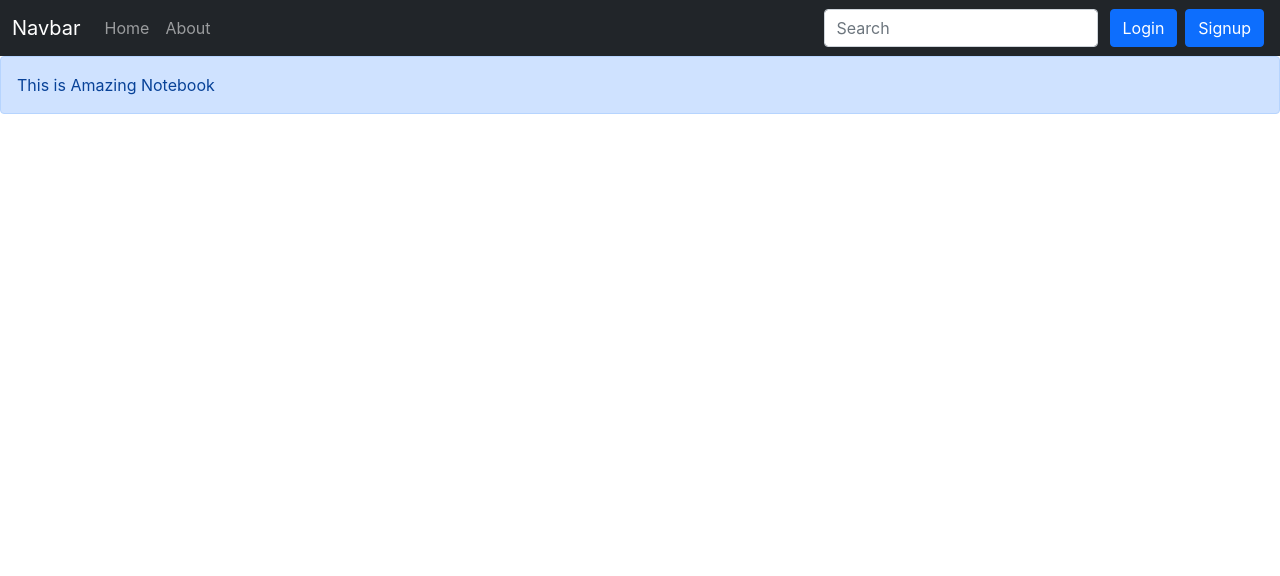
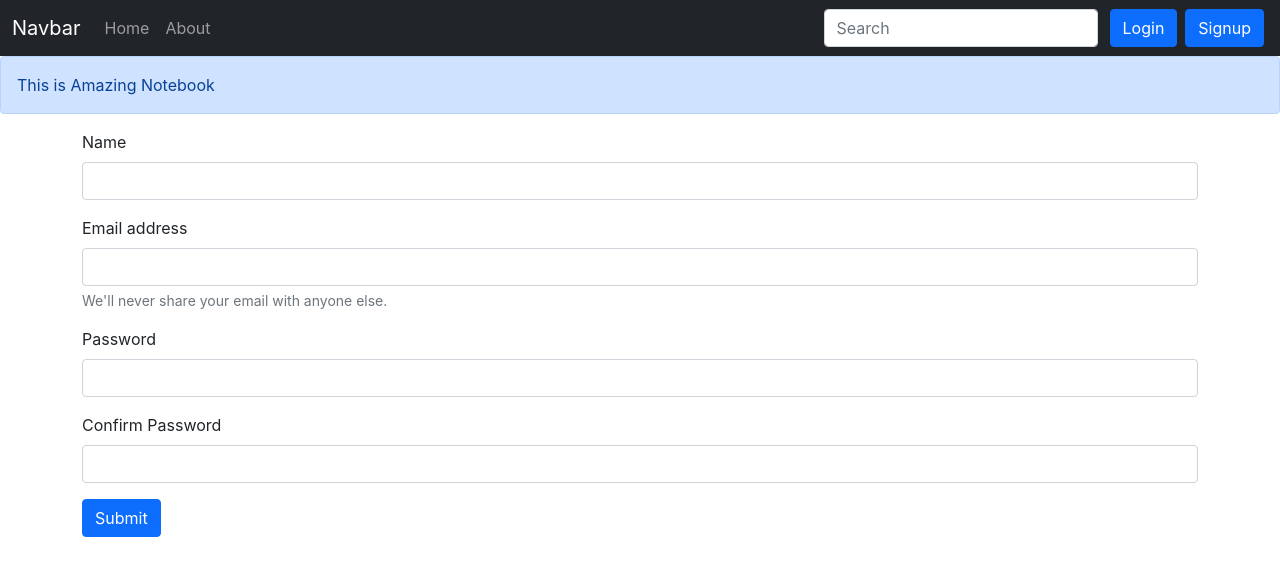
Before and after one commit to deepakpatel-dev/iNotebook, a React (Create React App) app: page /signup in a window 1280 px wide. Shown: the top 576 px of the page. Built offline with nearby package versions, Linux system fonts and the light colour scheme.

Commit message:
Adding SignUp Component to iNotebook

```diff
--- a/src/Components/Signup.js
+++ b/src/Components/Signup.js
@@ -1,9 +1,63 @@
-import React from 'react'
+import React, {useState} from 'react'
+import { useHistory } from 'react-router-dom'
 
-const Signup = () => {
+
+const Signup = (props) => {
+    const [credentials, setCredentials] = useState({name:"", email: "", password: "", cpassword:""})
+
+    let history = useHistory();
+
+    const handleSubmit = async (e) => {
+        const {name,email,password} = credentials;
+        e.preventDefault();
+        const response = await fetch("http://localhost:5000/api/auth/createuser", {
+            method: 'POST',
+            headers: {
+                'Content-Type': 'application/json'
+            },
+            body: JSON.stringify({name,email,password})
+        });
+        const json = await response.json()
+        console.log(json);
+        if (json.success){
+            // Save the auth token and redirect
+            localStorage.setItem('token', json.authtoken);
+            history.push("/");
+
+        }
+        else{
+            alert("Invalid credentials");
+        }
+    }
+
+    const onChange = (e)=>{
+        setCredentials({...credentials, [e.target.name]: e.target.value})
+    }
+
     return (
         <div>
+            <form  onSubmit={handleSubmit}>
+                <div className="mb-3">
+                    <label htmlFor="name" className="form-label">Name</label>
+                    <input type="text" className="form-control" onChange={onChange} id="name" name="name" aria-describedby="emailHelp" />
+                    <div id="emailHelp" className="form-text"></div>
+                </div>
+                <div className="mb-3">
+                    <label htmlFor="email" className="form-label">Email address</label>
+                    <input type="email" className="form-control" onChange={onChange} id="email" name="email" aria-describedby="emailHelp" />
+                    <div id="emailHelp" className="form-text">We'll never share your email with anyone else.</div>
+                </div>
+                <div className="mb-3">
+                    <label htmlFor="password" className="form-label">Password</label>
+                    <input type="password" className="form-control" onChange={onChange} name="password" id="password" minLength={5} required/>
+                </div>
+                <div className="mb-3">
+                    <label htmlFor="cpassword" className="form-label">Confirm Password</label>
+                    <input type="password" className="form-control" onChange={onChange} name="cpassword" id="cpassword" minLength={5} required/>
+                </div>
 
+                <button type="submit" className="btn btn-primary">Submit</button>
+            </form>
         </div>
     )
 }
```
Also changed, not shown: 1 other file (tests, documents, lock files or other folders).
